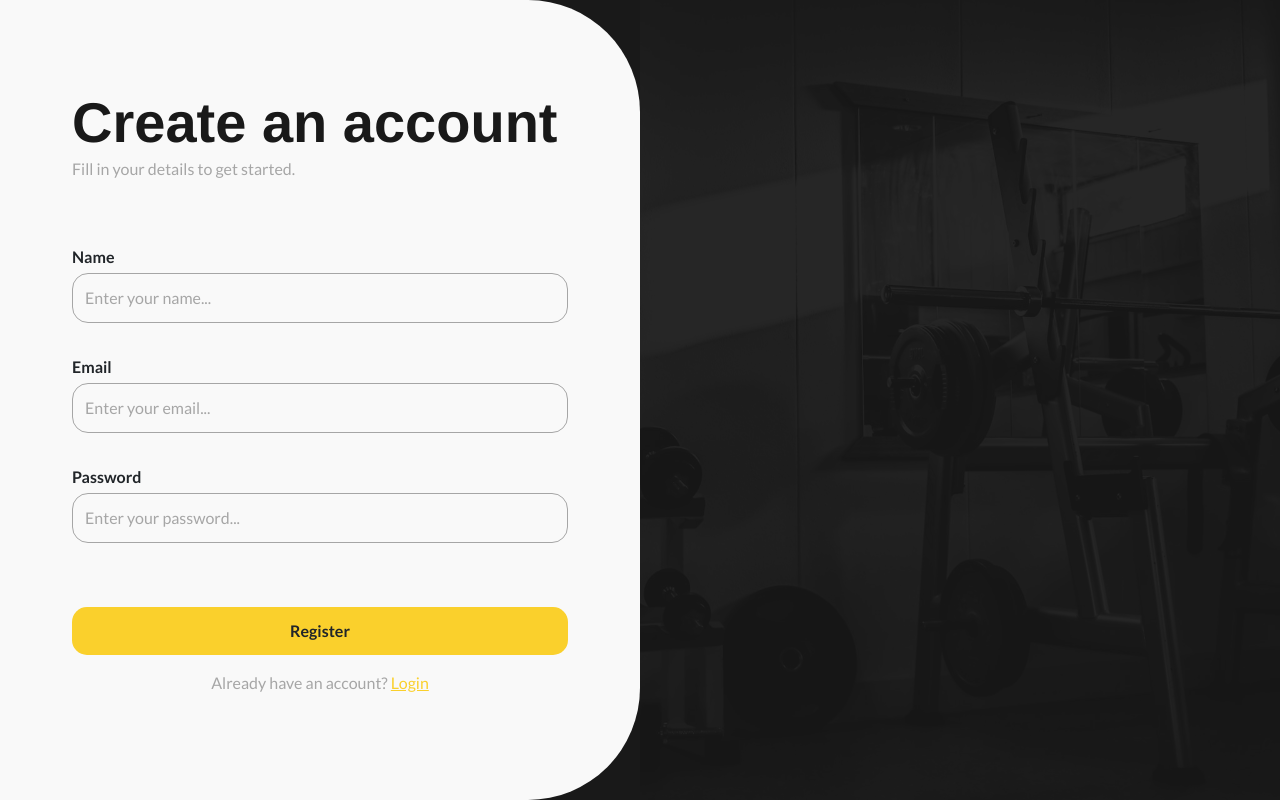
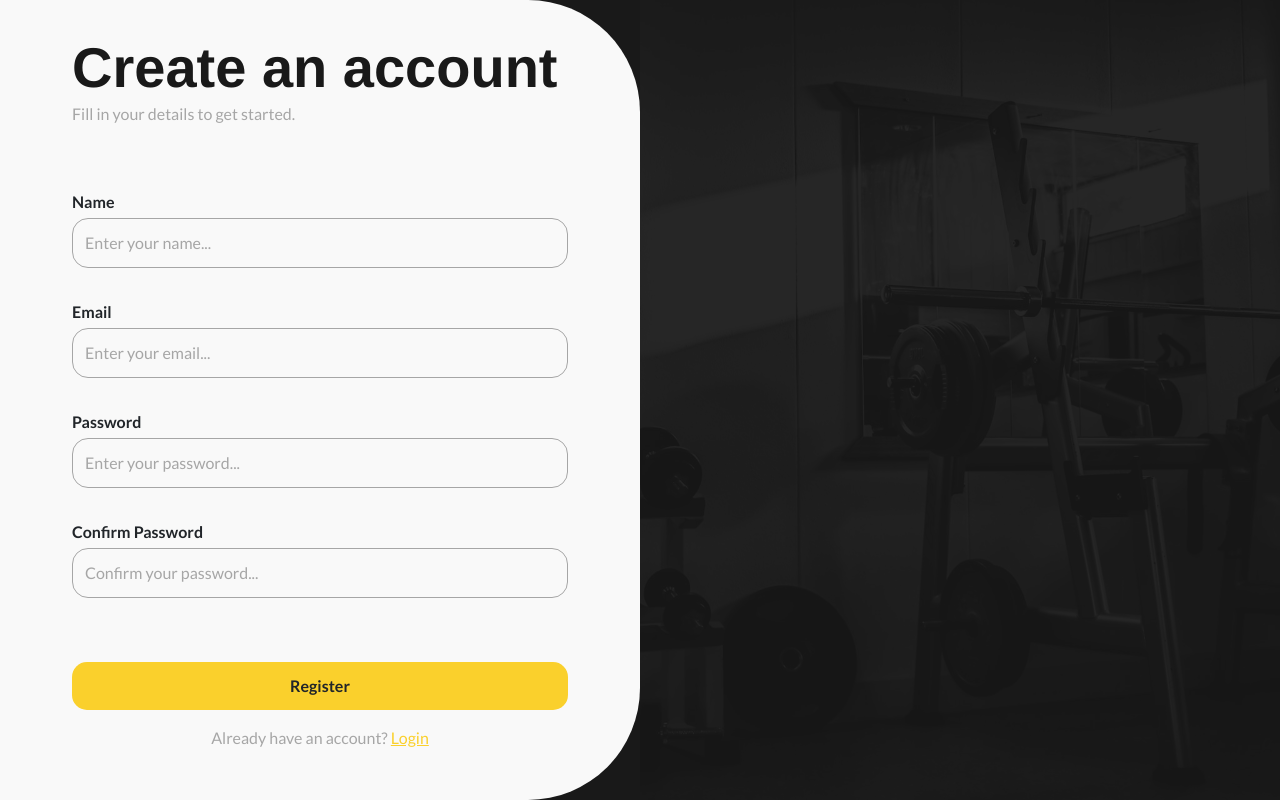
Before and after one commit to santiwg/gym-client-managing-frontend, an Angular app: page /register in a window 1280 px wide. Built offline with nearby package versions, Linux system fonts and the light colour scheme; a web font is replaced by a local one.

Commit message:
Agrego form 'Confirm Password' en Register

```diff
--- a/src/app/pages/auth/register-page/register-page.html
+++ b/src/app/pages/auth/register-page/register-page.html
@@ -14,6 +14,10 @@
                 <label for="password">Password</label>
                 <input id="password" type="password" formControlName="password" placeholder="Enter your password..." />
 
+                <label for="password">Confirm Password</label>
+                <input id="password" type="password" formControlName="passwordValidation"
+                    placeholder="Confirm your password..." />
+
                 <button type="submit" class="btn-register">Register</button>
             </form>
 
--- a/src/app/pages/auth/register-page/register-page.ts
+++ b/src/app/pages/auth/register-page/register-page.ts
@@ -16,7 +16,8 @@ export class RegisterPage {
     this.registerForm = this.fb.group({
       name: ['', Validators.required],
       email: ['', [Validators.required, Validators.email]],
-      password: ['', Validators.required]
+      password: ['', Validators.required],
+      passwordValidation: ['', [Validators.required, Validators.minLength(8)]]
     });
   }
 
```
